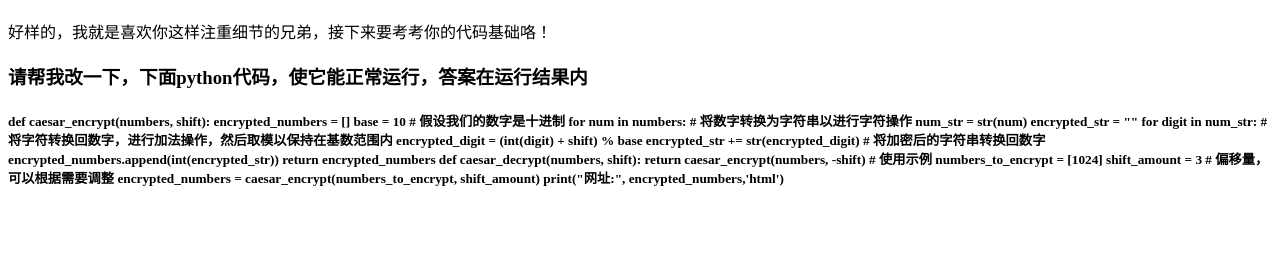
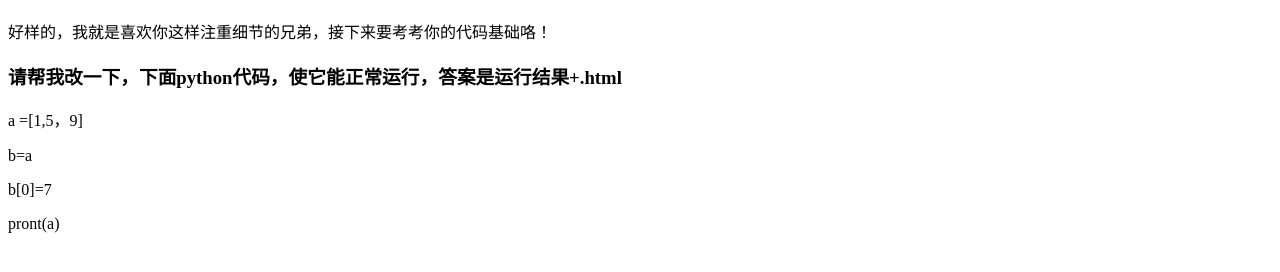
Before and after one commit to nfHeadwind/cg, a plain HTML site: page pass3.html in a window 1280 px wide. Shown: the part 70-342 px from the top of the page. Drawn offline with Linux system fonts and the light colour scheme.

Commit message:
更新 pass3.html

```diff
--- a/pass3.html
+++ b/pass3.html
@@ -7,36 +7,10 @@
   <body>
 	<h1>欢迎来到第四关！</h1>
 	<p>好样的，我就是喜欢你这样注重细节的兄弟，接下来要考考你的代码基础咯！</p>
- <h3>请帮我改一下，下面python代码，使它能正常运行，答案在运行结果内</h3>
- <h5>    def caesar_encrypt(numbers, shift):
-
-	encrypted_numbers = []
-	base = 10  # 假设我们的数字是十进制
-
-	for num in numbers:
-		# 将数字转换为字符串以进行字符操作
-		num_str = str(num)
-		encrypted_str = ""
-
-		for digit in num_str:
-			# 将字符转换回数字，进行加法操作，然后取模以保持在基数范围内
-			encrypted_digit = (int(digit) + shift) % base
-			encrypted_str += str(encrypted_digit)
-
-		# 将加密后的字符串转换回数字
-		encrypted_numbers.append(int(encrypted_str))
-
-	return encrypted_numbers
-
-def caesar_decrypt(numbers, shift):
-
-	return caesar_encrypt(numbers, -shift)
-
-# 使用示例
-numbers_to_encrypt = [1024]
-shift_amount = 3  # 偏移量，可以根据需要调整
-
-encrypted_numbers = caesar_encrypt(numbers_to_encrypt, shift_amount)
-print("网址:", encrypted_numbers,'html')</h5>
+ <h3>请帮我改一下，下面python代码，使它能正常运行，答案是运行结果+.html</h3>
+<p>a =[1,5，9]</p>
+<p>b=a</p>
+<p>b[0]=7</p>
+<p>pront(a)</p>
   </body>
 </html>
```
